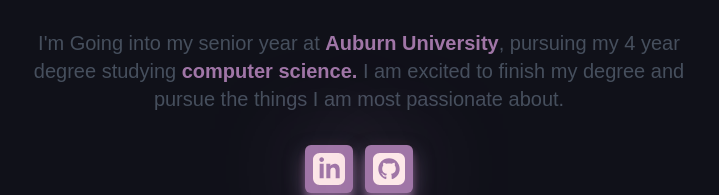
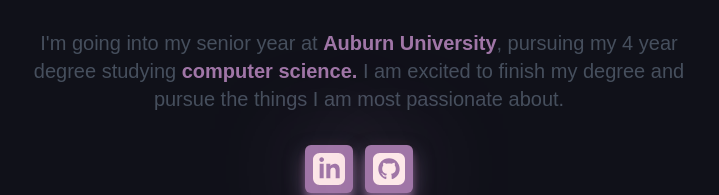
Before and after one commit to lhlamar/portfolio, a website built with Vite: page index.html in a window 1280 px wide. Shown: the part 626-821 px from the top of the page, 281-1000 px from the left. Built offline with nearby package versions, Linux system fonts and the light colour scheme; a web font is replaced by a local one.

Commit message:
changed a few typos

```diff
--- a/index.html
+++ b/index.html
@@ -69,7 +69,7 @@
         <img class="hero__img" src="/20230602_194825610_iOS.jpg" alt="Profile Picture">
         <h2 class="hero__subtitle">Hey! I'm Lucas</h2>
         <h1 class ="hero__title">Student, artist<br> and developer</h1>
-        <p class="hero__description">I'm Going into my senior year
+        <p class="hero__description">I'm going into my senior year
            at <strong>Auburn University</strong>, pursuing my 4 year degree studying <strong>computer science.</strong> I am excited to finish my degree and pursue the things I am most passionate about.
         </p>
         <!-- <a class="hero_btn btn" href="#">Reach out</a> -->
```
Also changed, not shown: 1 other file.
